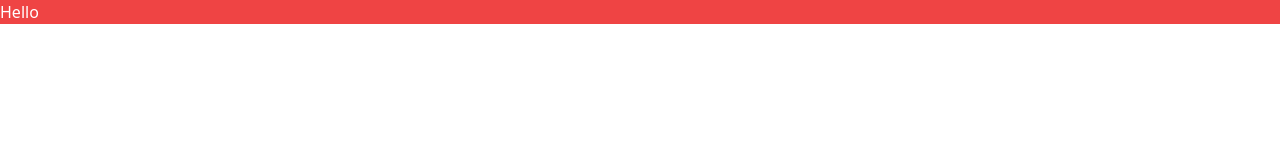
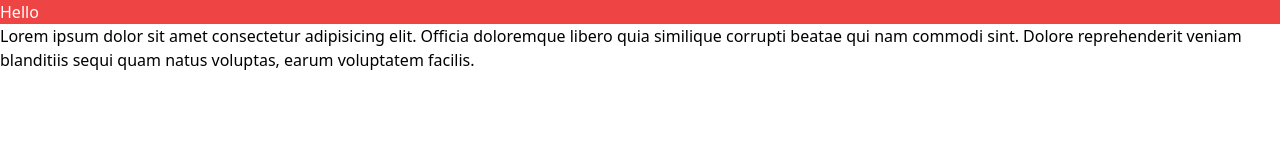
Before and after one commit to Satya787773/tailwind, a website: page contact.html in a window 1280 px wide. Drawn offline with Linux system fonts and the light colour scheme.

Commit message:
contact file changes

```diff
--- a/contact.html
+++ b/contact.html
@@ -8,5 +8,6 @@
 </head>
 <body>
     <div class="bg-red-500 text-white">Hello</div>
+    <p>Lorem ipsum dolor sit amet consectetur adipisicing elit. Officia doloremque libero quia similique corrupti beatae qui nam commodi sint. Dolore reprehenderit veniam blanditiis sequi quam natus voluptas, earum voluptatem facilis.</p>
 </body>
 </html>
```
